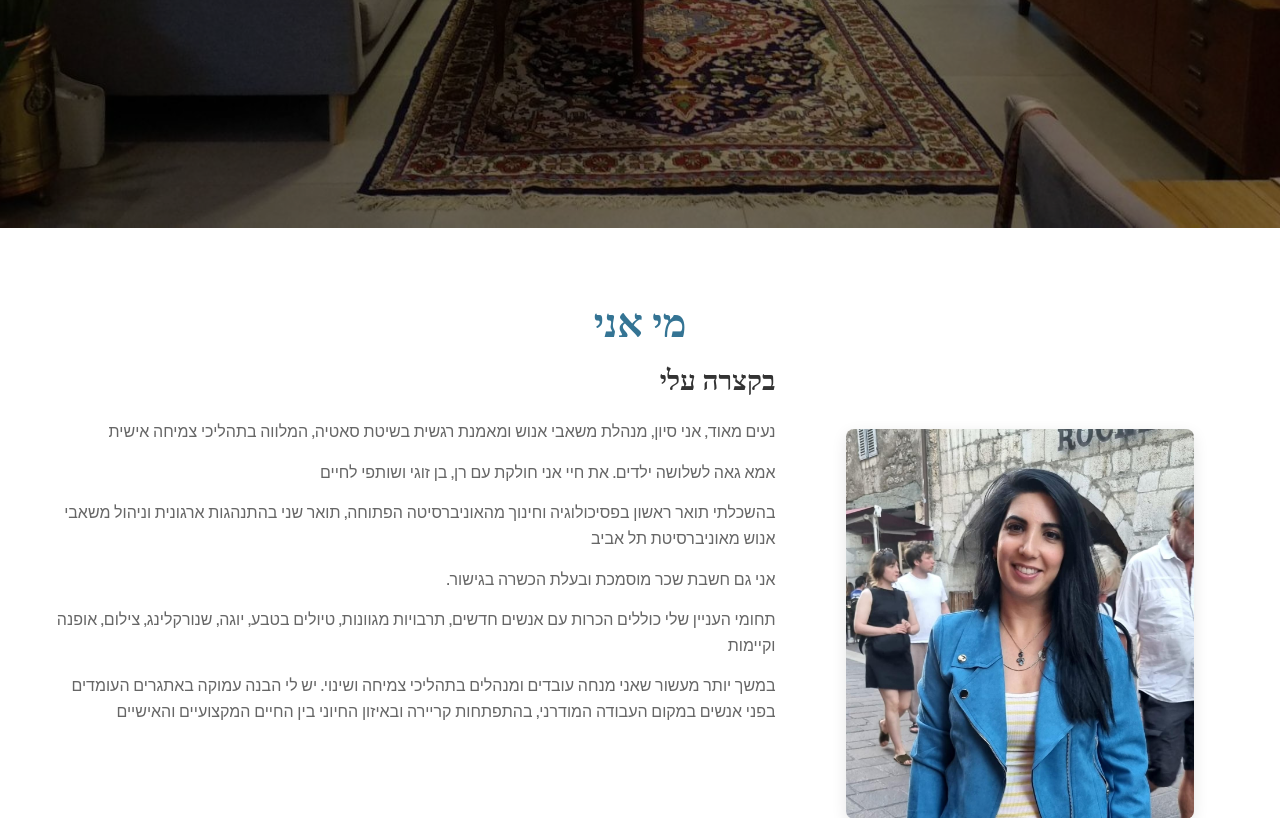
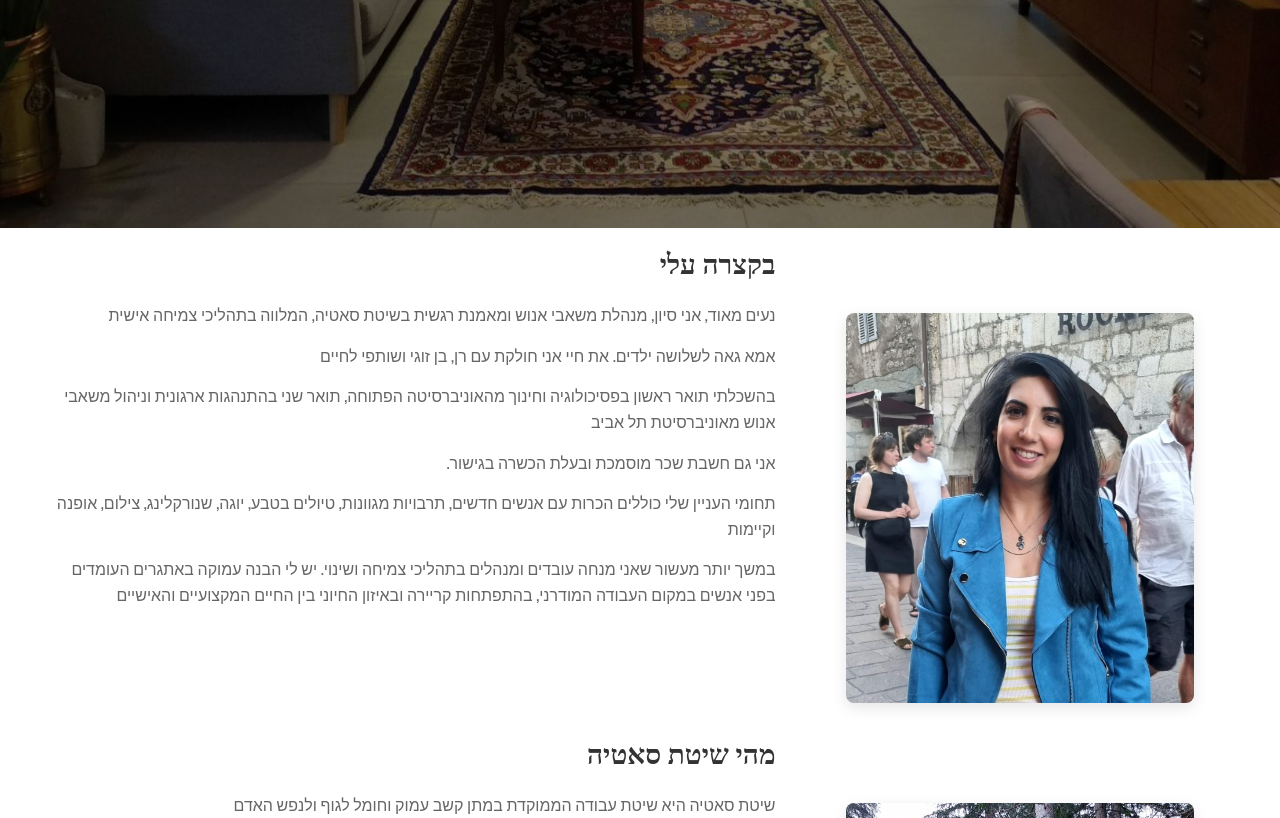
Before and after one commit to berenfeld/sivanaltar, a PHP site: page / in a window 1280 px wide. Shown: the part 652-1470 px from the top of the page. Run offline with PHP 8.4, Linux system fonts and the light colour scheme; some web fonts are replaced.

Commit message:
remove who am i text

```diff
--- a/index.php
+++ b/index.php
@@ -30,8 +30,6 @@
     <!-- About Me Section -->
     <section class="about-section">
         <div class="container">
-            <h2 class="section-title">מי אני</h2>
-
             <div class="about-content">
                 <div class="about-image">
                     <img src="images/main-1.jpeg" alt="סיון אלטרוביץ">
```
